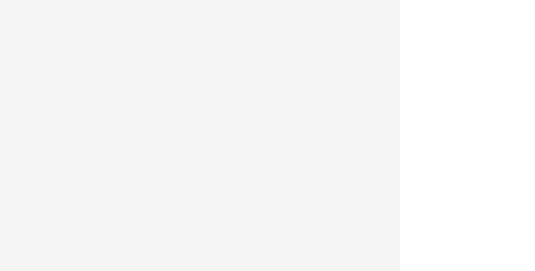
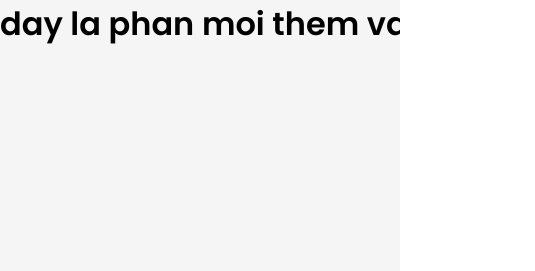
Before and after one commit to TienDatDT/Test1, a plain HTML site: page index.html in a window 1280 px wide. Shown: the top 271 px of the page, 0-535 px from the left. Drawn offline with Linux system fonts and the light colour scheme.

Commit message:
Update index.html

```diff
--- a/index.html
+++ b/index.html
@@ -9,7 +9,7 @@
     <title>Music player</title>
 </head>
 <body>
-
+    <h1>day la phan moi them vao</h1>
 
 <div class="player">
   <!-- Dashboard -->
```
